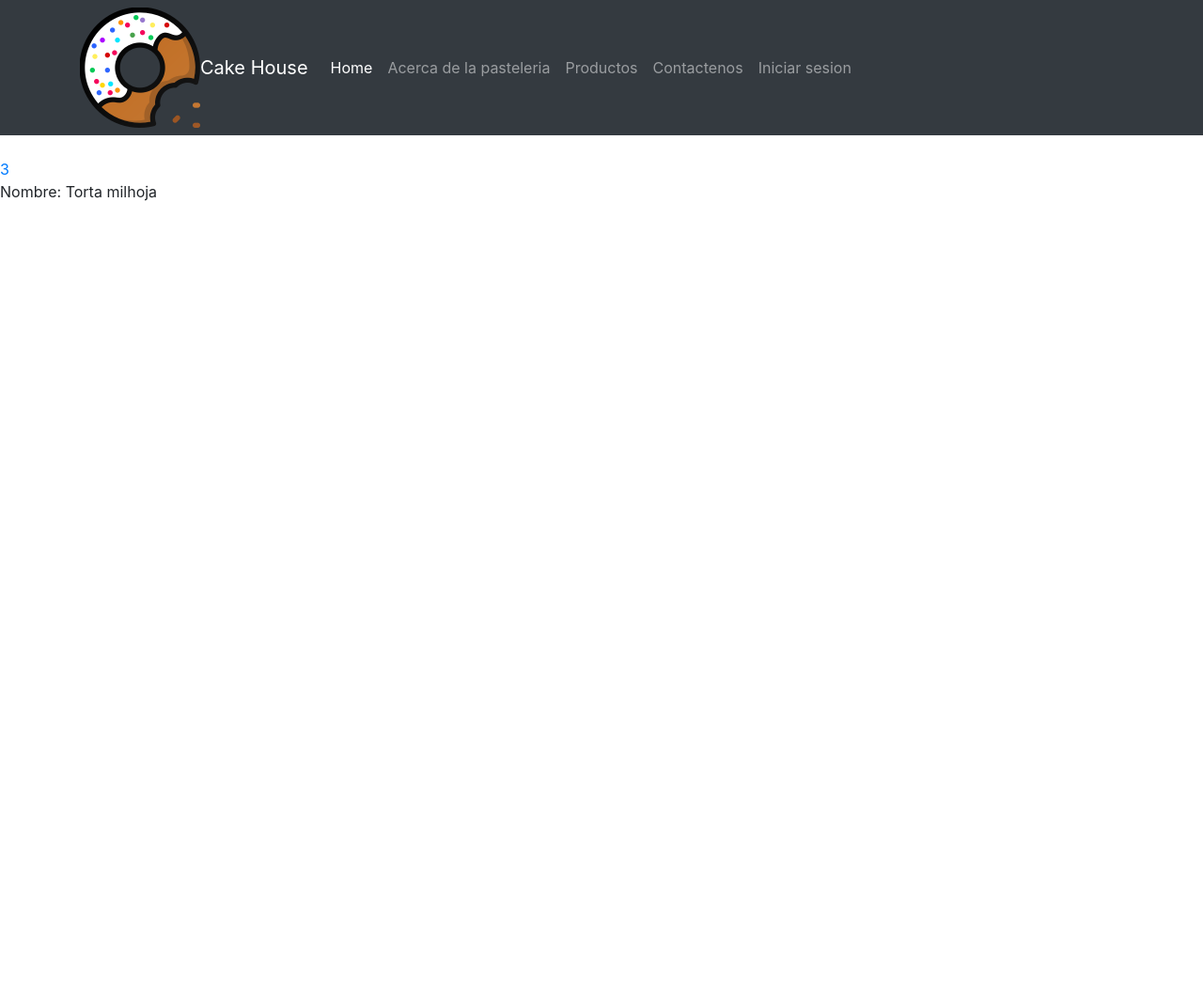
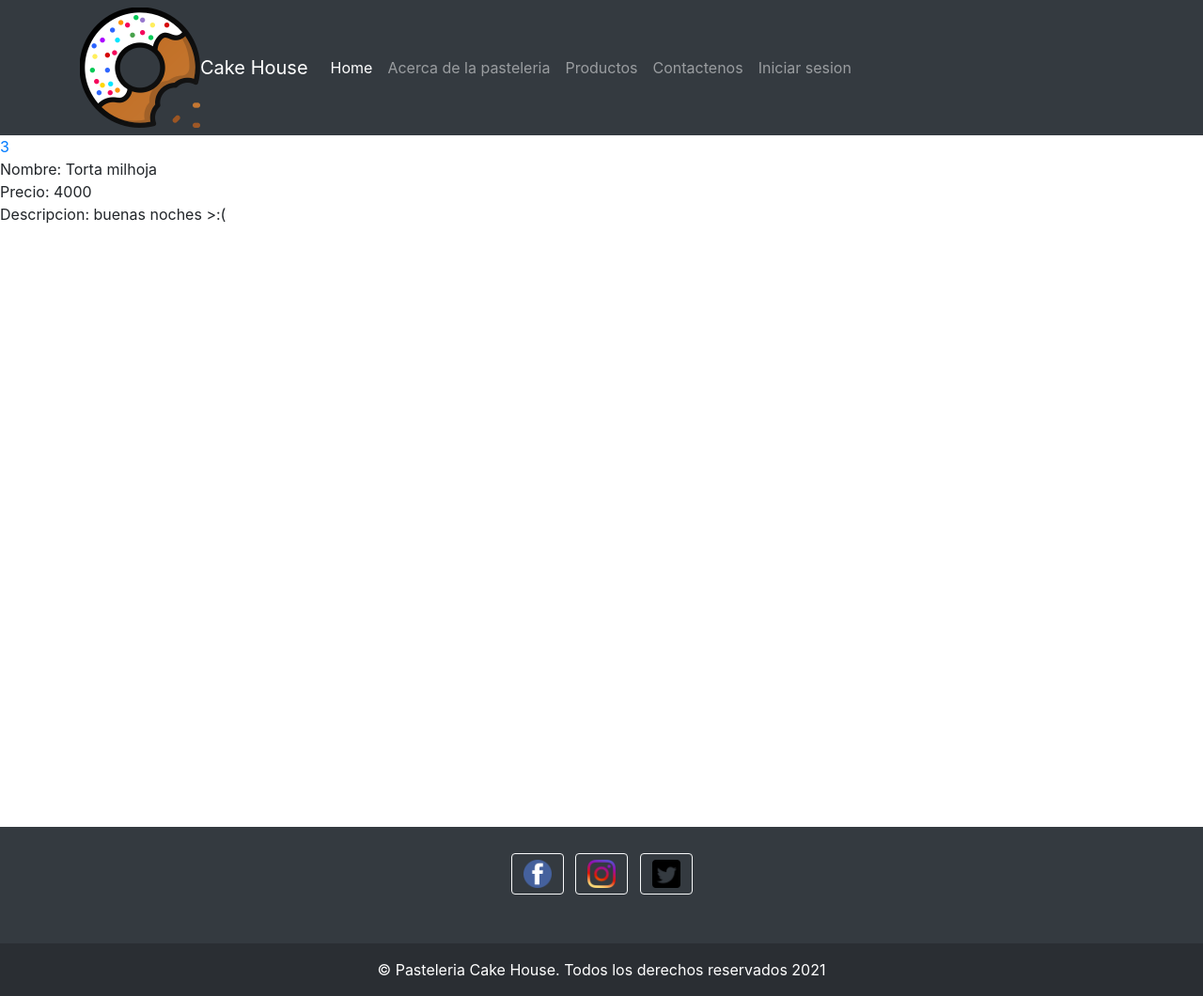
Before and after one commit to Ignacio1809/prueba4, a Django app: template pasteleria/templates/pasteleria/mostrar_producto.html in a window 1280 px wide. Shown: the whole page at 94% size. Before the commit the page ends 214 px from the top, so only its background shows below. Run offline with Django 3.2, Linux system fonts and the light colour scheme; the template is opened without the code that fills it: values that come from a table or form of the project are taken from there, others are empty; data comes from the database, SQL or seed files in the repository; some libraries are stand-ins or nearby versions.

Commit message:
Se actualiza mostrar productos.html

```diff
--- a/pasteleria/templates/pasteleria/mostrar_producto.html
+++ b/pasteleria/templates/pasteleria/mostrar_producto.html
@@ -1,9 +1,8 @@
 {% load static %}
 <link rel="stylesheet" type="text/css" href="{% static 'css/bootstrap.min.css' %}">
 <link rel="stylesheet" type="text/css" href="{% static 'css/style.css' %}">
-<script src="{% static 'js/funciones.js' %}"></script>
-<script src="{% static 'js/jquery-3.6.0.min.js' %}"></script>
-<script src="{% static 'js/bootstrap.min.js' %}"></script>
+
+
 
 <div>
     <nav class="navbar navbar-expand-lg navbar-dark bg-dark">
@@ -18,7 +17,7 @@
             <div class="collapse navbar-collapse" id="navbarsExample07">
                 <ul class="navbar-nav mr-auto">
                     <li class="nav-item active">
-                        <a class="nav-link" href="#">Home <span class="sr-only">(current)</span></a>
+                        <a class="nav-link" href="{% url 'pasteleria:inicio' %}">Home <span class="sr-only">(current)</span></a>
                     </li>
                     <li class="nav-item">
                         <a class="nav-link" href="#">Acerca de la pasteleria</a>
@@ -37,15 +36,73 @@
         </div>
     </nav>
 </div>
-<br>
-
 {% if listado %}
 <ul>
     {% for i in listado %}
     <li><a href="{{i.id}}">{{i.id}}</a></li>
     <li>Nombre: {{i.nombre_producto}}</li>
+    <li>Precio: {{i.precio}}</li>
+    <li>Descripcion: {{i.descripcion}}</li>
     {% endfor %}
 </ul>
 {% else %}
 <p>Sin informacion</p>
 {% endif %}
+<br>
+<br>
+<br>
+<br>
+<br>
+<br>
+<br>
+<br>
+<br>
+<br>
+<br>
+<br>
+<br>
+<br>
+<br>
+<br>
+<br>
+<br>
+<br>
+<br>
+<br>
+<br>
+<br>
+<br>
+<br>
+<br>
+
+
+
+<footer class="bg-dark text-center text-white">
+    <!-- Grid container -->
+    <div class="container p-4 pb-0">
+        <!-- Section: Social media -->
+        <section class="mb-4">
+            <!-- Facebook -->
+            <a class="btn btn-outline-light btn-floating m-1" href="#!" role="button"><i
+                    class="fab fa-facebook-f"></i><img src="{% static 'img/facebook.png' %}" style="width: 30px"></a>
+
+            <!-- Twitter -->
+            <a class="btn btn-outline-light btn-floating m-1" href="#!" role="button"><i
+                    class="fab fa-instagram"></i><img src="{% static 'img/instagram.png' %}" style="width: 30px"></a>
+
+            <!-- Google -->
+            <a class="btn btn-outline-light btn-floating m-1" href="#!" role="button"><i class="fab fa-twitter"></i><img
+                    src="{% static 'img/twitter.png' %}" style="width: 30px"></a>
+        </section>
+        <!-- Section: Social media -->
+    </div>
+    <!-- Grid container -->
+
+    <!-- Copyright -->
+    <div class="text-center p-3" style="background-color: rgba(0, 0, 0, 0.2);">
+        © Pasteleria Cake House. Todos los derechos reservados 2021
+    </div>
+    <!-- Copyright -->
+</footer>
+<script src="{% static 'js/jquery-3.6.0.min.js' %}"></script>
+<script src="{% static 'js/bootstrap.min.js' %}"></script>
```
